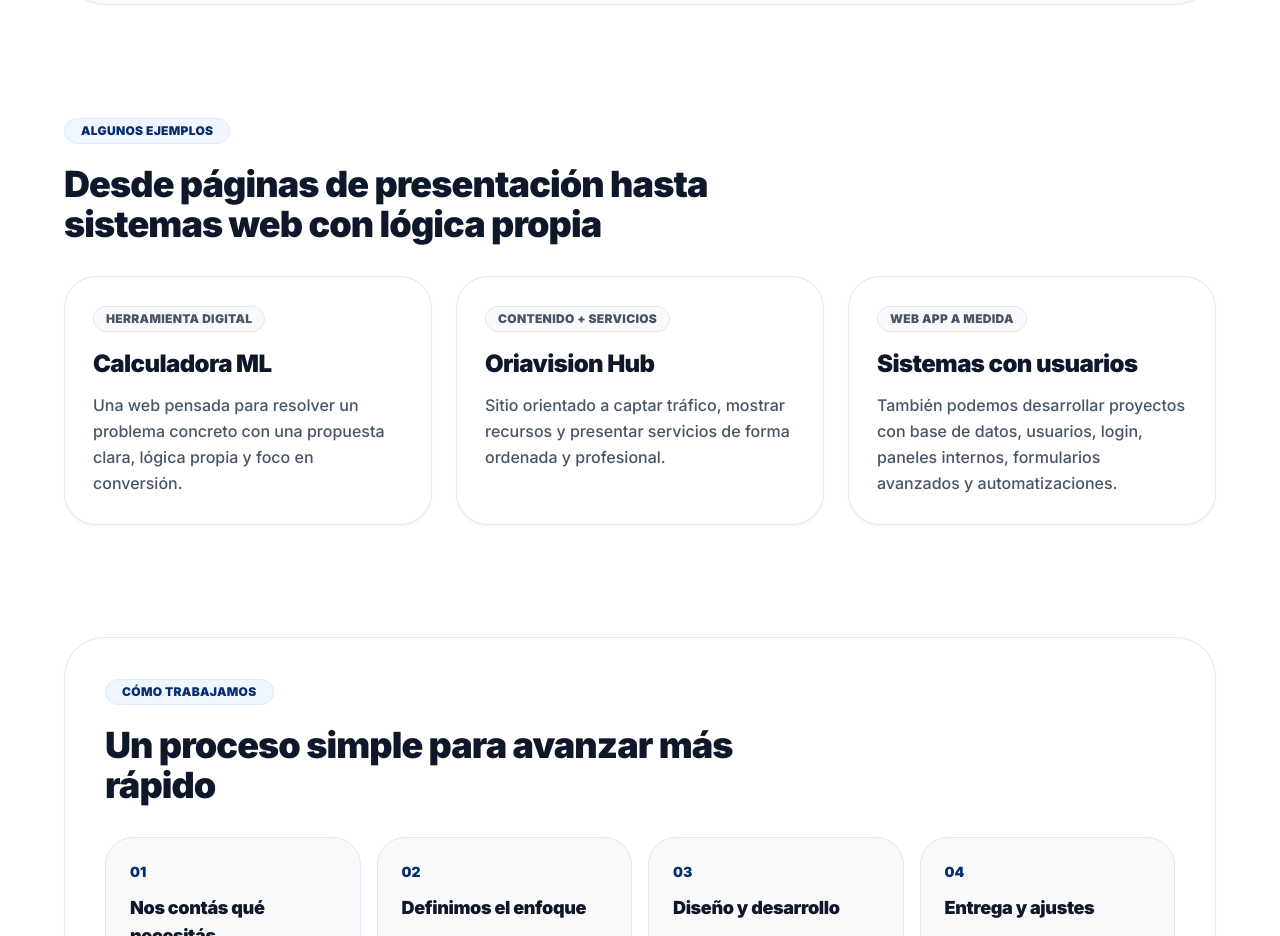
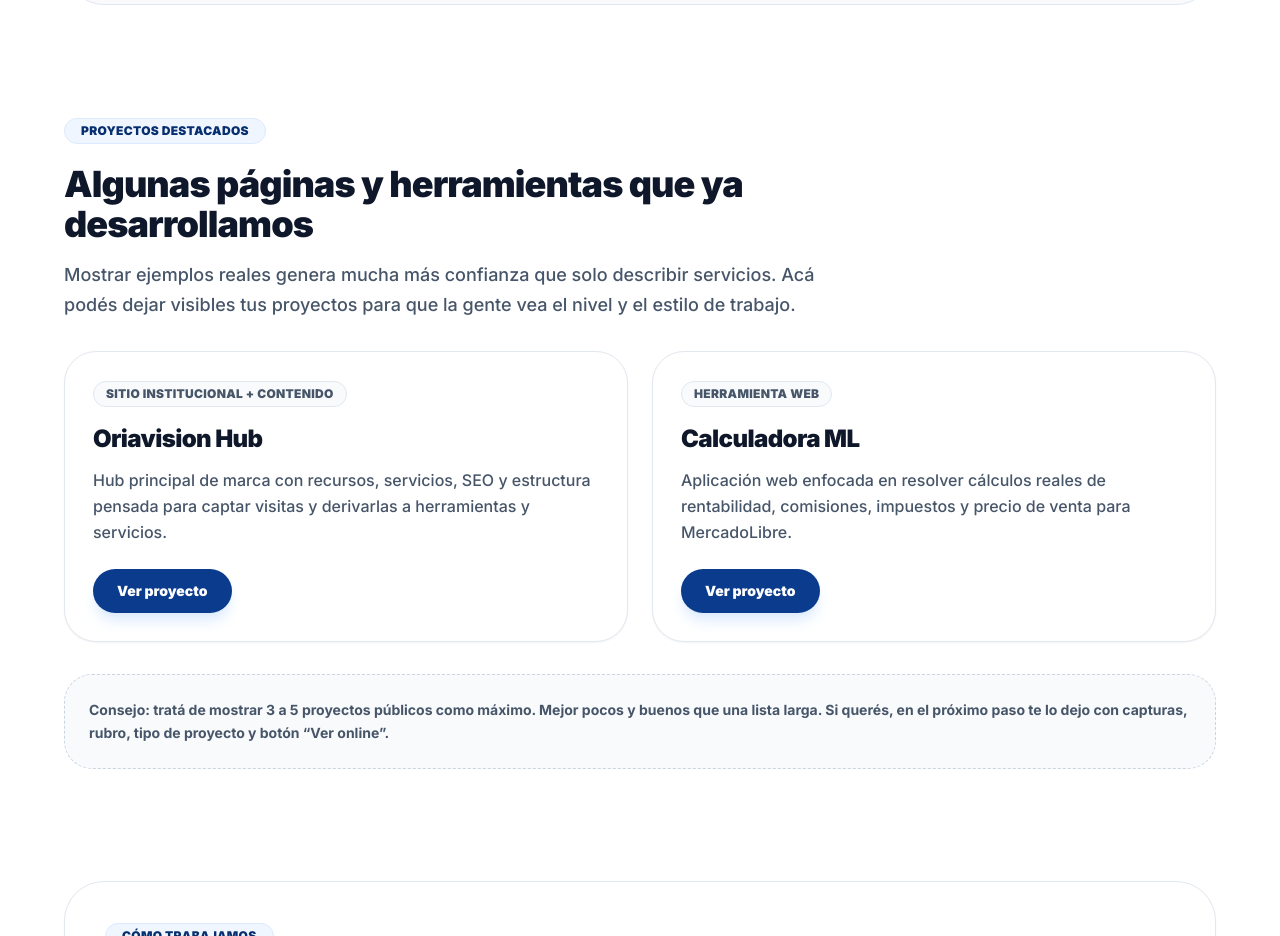
Before and after one commit to BengoDamian/oriavision-hub, a Next.js app: page /web in a window 1280 px wide. Shown: the part 1864-2800 px from the top of the page. Built offline with nearby package versions, Linux system fonts and the light colour scheme; no server answers.

Commit message:
Update page.tsx

```diff
--- a/src/app/web/page.tsx
+++ b/src/app/web/page.tsx
@@ -107,22 +107,37 @@ const process = [
   },
 ];
 
-const cases = [
+const portfolioItems = [
+  {
+    title: "Oriavision Hub",
+    badge: "Sitio institucional + contenido",
+    text: "Hub principal de marca con recursos, servicios, SEO y estructura pensada para captar visitas y derivarlas a herramientas y servicios.",
+    href: "https://www.oriavision.com.ar/",
+    cta: "Ver proyecto",
+  },
   {
     title: "Calculadora ML",
-    badge: "Herramienta digital",
-    text: "Una web pensada para resolver un problema concreto con una propuesta clara, lógica propia y foco en conversión.",
+    badge: "Herramienta web",
+    text: "Aplicación web enfocada en resolver cálculos reales de rentabilidad, comisiones, impuestos y precio de venta para MercadoLibre.",
+    href: "https://calculadoraml.oriavision.com.ar/",
+    cta: "Ver proyecto",
   },
-  {
-    title: "Oriavision Hub",
-    badge: "Contenido + servicios",
-    text: "Sitio orientado a captar tráfico, mostrar recursos y presentar servicios de forma ordenada y profesional.",
-  },
-  {
-    title: "Sistemas con usuarios",
-    badge: "Web app a medida",
-    text: "También podemos desarrollar proyectos con base de datos, usuarios, login, paneles internos, formularios avanzados y automatizaciones.",
-  },
+
+  // Cuando quieras sumar más ejemplos públicos, duplicá este bloque:
+  // {
+  //   title: "Quirvo",
+  //   badge: "Web app / producto",
+  //   text: "Breve descripción del proyecto.",
+  //   href: "https://tu-dominio.com/",
+  //   cta: "Ver proyecto",
+  // },
+  // {
+  //   title: "Siempre de Guardia",
+  //   badge: "Marketplace / plataforma",
+  //   text: "Breve descripción del proyecto.",
+  //   href: "https://tu-dominio.com/",
+  //   cta: "Ver proyecto",
+  // },
 ];
 
 export default function WebPage() {
@@ -168,10 +183,10 @@ export default function WebPage() {
                 </a>
 
                 <a
-                  href="mailto:soporte@oriavision.com.ar"
+                  href="#proyectos"
                   className="inline-flex items-center justify-center rounded-full border-2 border-slate-200 bg-white px-8 py-4 text-base font-extrabold text-slate-800 transition hover:border-brand-200 hover:text-brand-700"
                 >
-                  Escribir por mail
+                  Ver proyectos
                 </a>
               </div>
 
@@ -272,38 +287,59 @@ export default function WebPage() {
         </div>
       </section>
 
-      <section className="px-4 py-10 md:py-14">
+      <section id="proyectos" className="px-4 py-10 md:py-14">
         <div className="mx-auto max-w-6xl">
           <Reveal>
-            <div className="flex items-end justify-between gap-6">
-              <div className="max-w-2xl">
-                <div className="inline-flex items-center rounded-full border border-blue-100 bg-blue-50 px-4 py-1 text-xs font-black uppercase tracking-wide text-brand-700">
-                  Algunos ejemplos
-                </div>
+            <div className="max-w-3xl">
+              <div className="inline-flex items-center rounded-full border border-blue-100 bg-blue-50 px-4 py-1 text-xs font-black uppercase tracking-wide text-brand-700">
+                Proyectos destacados
+              </div>
 
-                <h2 className="mt-5 text-3xl font-black tracking-tight text-slate-900 md:text-4xl">
-                  Desde páginas de presentación hasta sistemas web con lógica propia
-                </h2>
-              </div>
+              <h2 className="mt-5 text-3xl font-black tracking-tight text-slate-900 md:text-4xl">
+                Algunas páginas y herramientas que ya desarrollamos
+              </h2>
+
+              <p className="mt-4 text-lg font-medium leading-relaxed text-slate-600">
+                Mostrar ejemplos reales genera mucha más confianza que solo describir servicios.
+                Acá podés dejar visibles tus proyectos para que la gente vea el nivel y el estilo de trabajo.
+              </p>
             </div>
 
-            <div className="mt-8 grid gap-6 md:grid-cols-3">
-              {cases.map((item) => (
+            <div className="mt-8 grid gap-6 md:grid-cols-2">
+              {portfolioItems.map((item) => (
                 <div
                   key={item.title}
-                  className="rounded-[2rem] border border-slate-200 bg-white p-7 shadow-sm"
+                  className="group rounded-[2rem] border border-slate-200 bg-white p-7 shadow-sm transition hover:-translate-y-1 hover:shadow-lg"
                 >
                   <div className="inline-flex rounded-full border border-slate-200 bg-slate-50 px-3 py-1 text-xs font-black uppercase tracking-wide text-slate-600">
                     {item.badge}
                   </div>
+
                   <h3 className="mt-4 text-2xl font-black tracking-tight text-slate-900">
                     {item.title}
                   </h3>
+
                   <p className="mt-3 text-base font-medium leading-relaxed text-slate-600">
                     {item.text}
                   </p>
+
+                  <div className="mt-6">
+                    <a
+                      href={item.href}
+                      target="_blank"
+                      rel="noreferrer"
+                      className="inline-flex items-center justify-center rounded-full bg-brand-600 px-6 py-3 text-sm font-extrabold text-white shadow-lg shadow-blue-100 transition hover:bg-brand-700"
+                    >
+                      {item.cta}
+                    </a>
+                  </div>
                 </div>
               ))}
+            </div>
+
+            <div className="mt-8 rounded-[1.75rem] border border-dashed border-slate-300 bg-slate-50 p-6 text-sm font-semibold leading-relaxed text-slate-600">
+              Consejo: tratá de mostrar 3 a 5 proyectos públicos como máximo. Mejor pocos y buenos que una lista larga.
+              Si querés, en el próximo paso te lo dejo con capturas, rubro, tipo de proyecto y botón “Ver online”.
             </div>
           </Reveal>
         </div>
```
